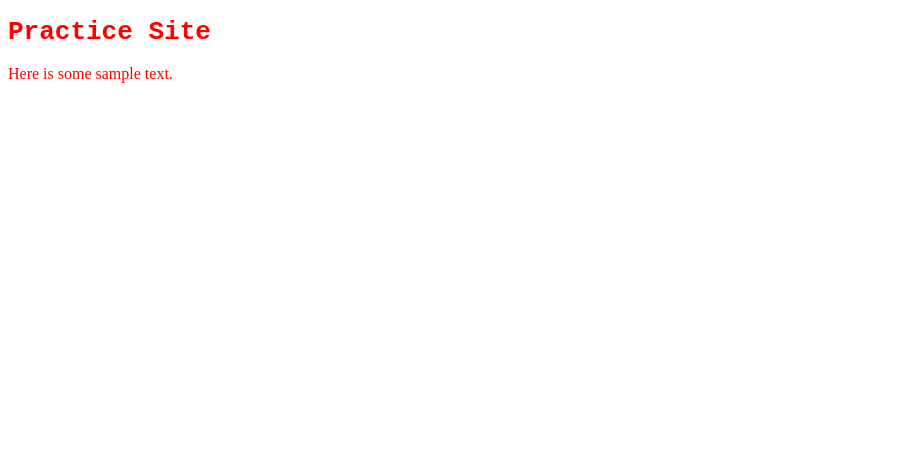
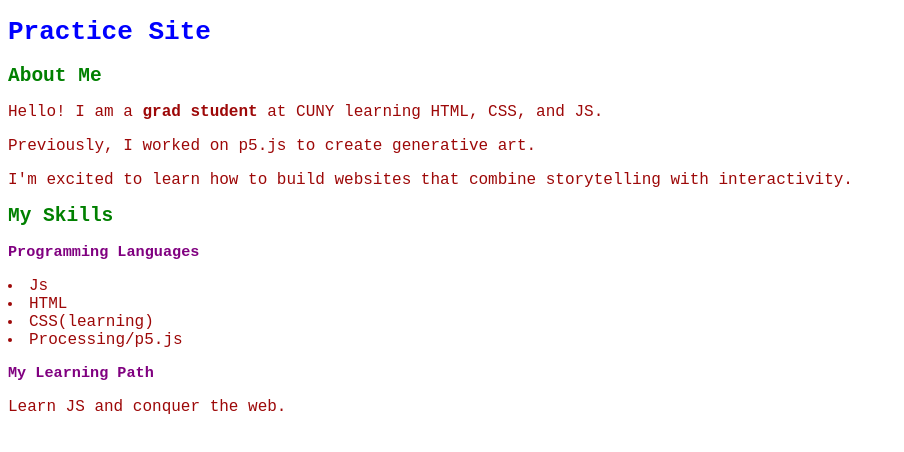
Before and after one commit to Macethebot/Hypertext, a plain HTML site: page index.html in a window 1280 px wide. Shown: the whole page, without its empty margins (0-904 px from the left). Drawn offline with Linux system fonts and the light colour scheme; files whose address does not match are found by name.

Commit message:
first go at html and css
Added the proper files and started a new repo. Added a basic html website and started editing the css.

```diff
--- a/index.html
+++ b/index.html
@@ -8,8 +8,27 @@
 
 <body>
     <h1> Practice Site </h1>
-    <p>Here is some sample text.</p>
+    <section id = "about"></section>
 
+    <h2>About Me</h2>
+
+    <p>Hello! I am a <b>grad student</b> at CUNY learning HTML, CSS, and JS.</p>
+    <p>Previously, I worked on p5.js to create generative art.</p>
+
+    <p>I'm excited to learn how to build websites that combine storytelling with interactivity.</p>
+</section>
+
+<section id="skills">
+    <h2> My Skills </h2>
+    <h3>Programming Languages</h3>
+    <li> Js</li>
+    <li> HTML</li>
+    <li> CSS(learning)</li>
+    <li> Processing/p5.js</li>
+
+    <h3>My Learning Path</h3>
+    <p>Learn JS and conquer the web.</p>
+</section>
 </body>
 
 <script src="main.js"></script>
--- a/styles/style.css
+++ b/styles/style.css
@@ -1,8 +1,23 @@
 body {
-  color: red;
+  color: #9d0808;
+  font-family: 'Courier New';
 }
 
 h1 {
-  color: red;
+  color: blue;
   font-family: monospace;
 }
+h2{
+color:green;
+font-family: monospace;
+}
+
+h3{
+  color:purple;
+  font-family: monospace;
+  }
+
+.about{
+  background-color: wheat;
+
+}
```
